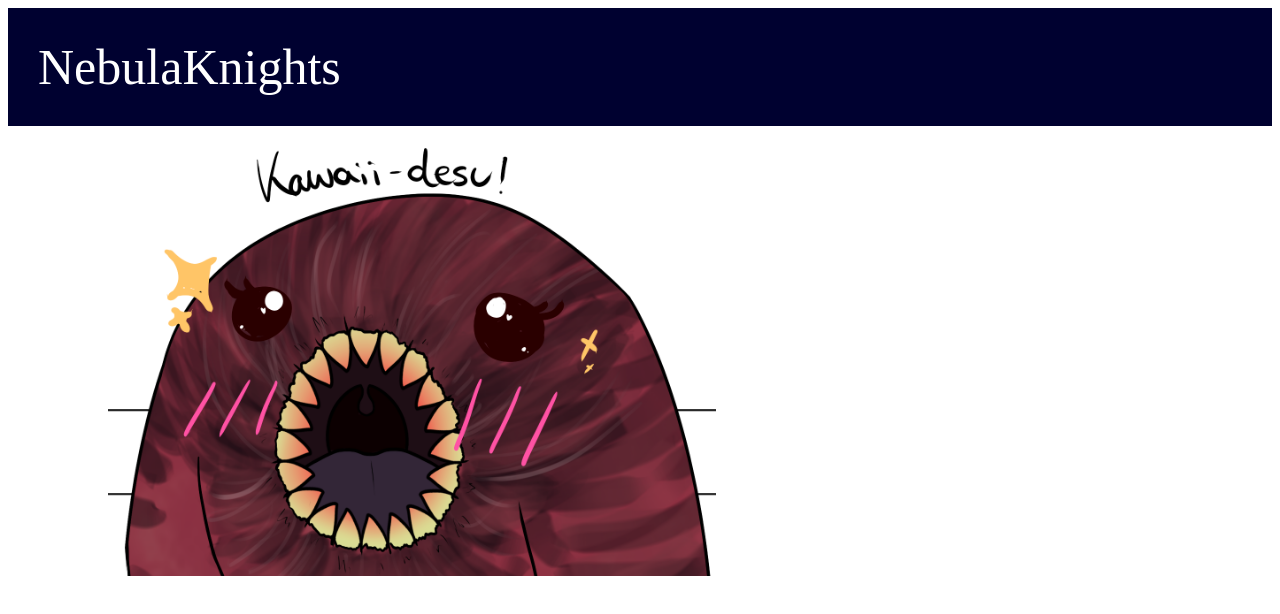
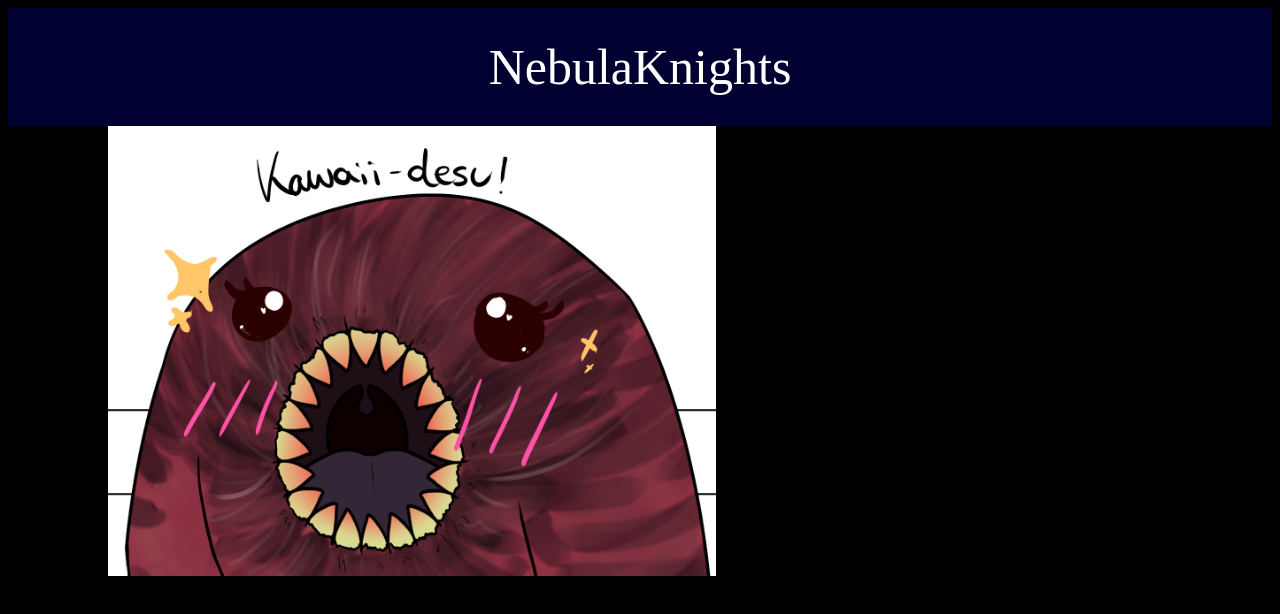
Before and after one commit to Stompyy/Basilisk, a plain HTML site: page index.html in a window 1280 px wide. Drawn offline with Linux system fonts and the light colour scheme.

Commit message:
Update index.html
Fixed comments - Comments can't be in the <style> section.

```diff
--- a/index.html
+++ b/index.html
@@ -1,6 +1,8 @@
 <!DOCTYPE html>
 <html>
 <head>
+<!-- Creating a prefab for a heading with a background colour and (font) color. I am working on making the code for auto centering the text even when page is moved about. This code sets the background color for the main body this could be easily applied to /<P> sections as well as headers. -->
+
 <script>document.createElement("CompanyName")</script>
 <style>
   CompanyName {
@@ -11,21 +13,22 @@
   margin: auto;
   width 60%;
   padding: 30px;
-  } <!-- Creating a prefab for a heading with a background colour and (font) color. -->
+  }
 
   .center{
   margin: auto;
   width 60%;
   padding: 30px;
-  } <!-- I am working on making the code for auto centering the text even when page is moved about -->
+  }
+
 
   body {background-color: #000000;}
-  <!-- This code sets the background color for the main body this could be easily applied to /<P> sections as well as headers. -->
+
+
 </style>
 </head>
 <body>
-
-<CompanyName>NebulaKnights</CompanyName>
+<CompanyName><center>NebulaKnights</center></CompanyName>
 <img src="big enemydesu.png" alt="Kawaii" style="width:608px;height556px;" hspace="100">
 
 </body>
```
